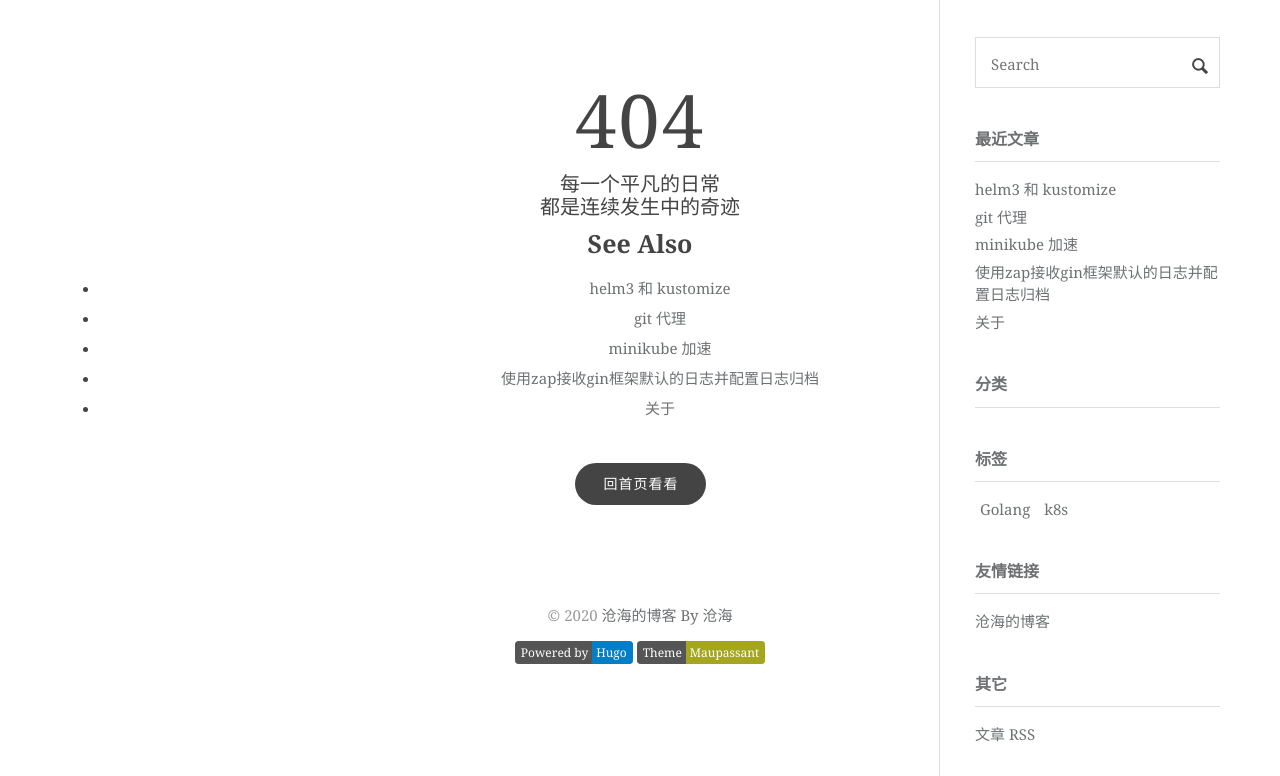
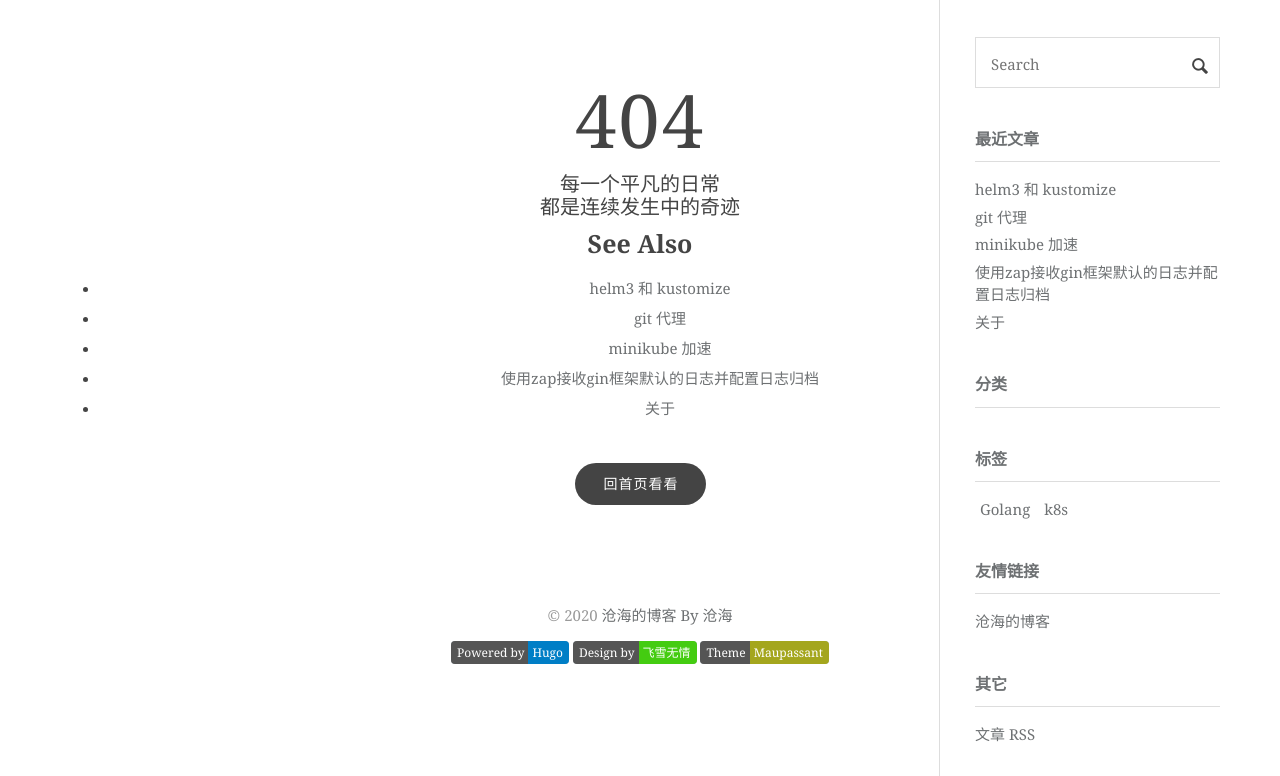
Before and after one commit to lxd5866/lxd5866.github.io, a plain HTML site: page 404.html in a window 1280 px wide. Shown: the part 168-944 px from the top of the page. Drawn offline with nearby package versions, Linux system fonts and the light colour scheme; some packages are replaced by stand-ins of ours; a script that the page names is missing.

Commit message:
20201209-02

```diff
--- a/404.html
+++ b/404.html
@@ -111,7 +111,9 @@
         <div class="github-badge">
             <a href="https://gohugo.io/" target="_black" rel="nofollow"><span class="badge-subject">Powered by</span><span class="badge-value bg-blue">Hugo</span></a>
         </div>
-
+        <div class="github-badge">
+            <a href="https://www.flysnow.org/" target="_black"><span class="badge-subject">Design by</span><span class="badge-value bg-brightgreen">飞雪无情</span></a>
+        </div>
         <div class="github-badge">
             <a href="https://github.com/flysnow-org/maupassant-hugo" target="_black"><span class="badge-subject">Theme</span><span class="badge-value bg-yellowgreen">Maupassant</span></a>
         </div>
```
Also changed, not shown: categories/index.html (+3 -1 lines), index.html (+3 -1 lines), post/2012-12-02-1/index.html (+3 -1 lines), post/2020-11-24-1/index.html (+3 -1 lines), post/202012-12-04-1/index.html (+3 -1 lines), post/202012-12-07-1/index.html (+3 -1 lines), post/about/index.html (+3 -1 lines), post/index.html (+3 -1 lines), tags/Golang/index.html (+3 -1 lines), tags/index.html (+3 -1 lines), tags/k8s/index.html (+3 -1 lines).
